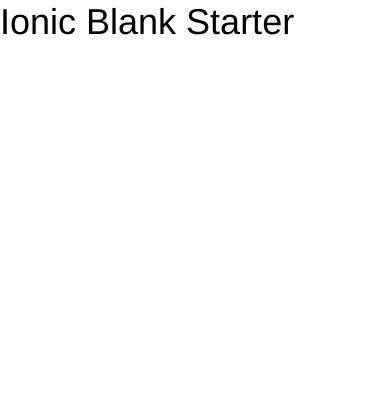
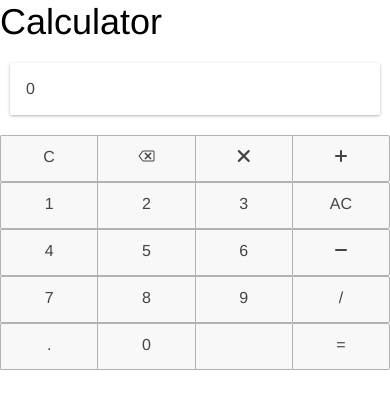
Before and after one commit to sagarayi/First-Repo, a website: page Calculator/www/index.html in a window 390 px wide. Drawn offline with Linux system fonts and the light colour scheme; some packages are replaced by stand-ins of ours; files that its build step writes are made by us from their sources; files whose address does not match are found by name.

Commit message:
Calculator

```diff
--- a/Calculator/www/index.html
+++ b/Calculator/www/index.html
@@ -25,9 +25,49 @@
 
     <ion-pane>
       <ion-header-bar class="bar-stable">
-        <h1 class="title">Ionic Blank Starter</h1>
+        <h1 class="title">Calculator</h1>
       </ion-header-bar>
       <ion-content>
+
+        <div class="card">
+          <div class="item item-text-wrap">
+            0
+          </div>
+        </div>
+
+         <div class="button-bar">
+          <a class="button">C</a>
+          <a class="button"><i class="ion-backspace-outline"></i></a>
+          <a class="button"><i class="ion-close-round"></i></a>
+           <a class="button"><i class="ion-plus-round"></i></a>
+        </div>
+        <div class="button-bar">
+          <a class="button">1</a>
+          <a class="button">2</a>
+          <a class="button">3</a>
+           <a class="button">AC</a>
+        </div>
+
+        <div class="button-bar">
+          <a class="button">4</a>
+          <a class="button">5</a>
+          <a class="button">6</a>
+           <a class="button"><i class="ion-minus-round"></i></a>
+        </div>
+        <div class="button-bar">
+          <a class="button">7</a>
+          <a class="button">8</a>
+          <a class="button">9</a>
+           <a class="button">/</a>
+        </div>
+        <div class="button-bar">
+          <a class="button">.</a>
+          <a class="button">0</a>
+          <a class="button"></a>
+           <a class="button">=</a>
+        </div>
+
+
       </ion-content>
     </ion-pane>
   </body>
```
